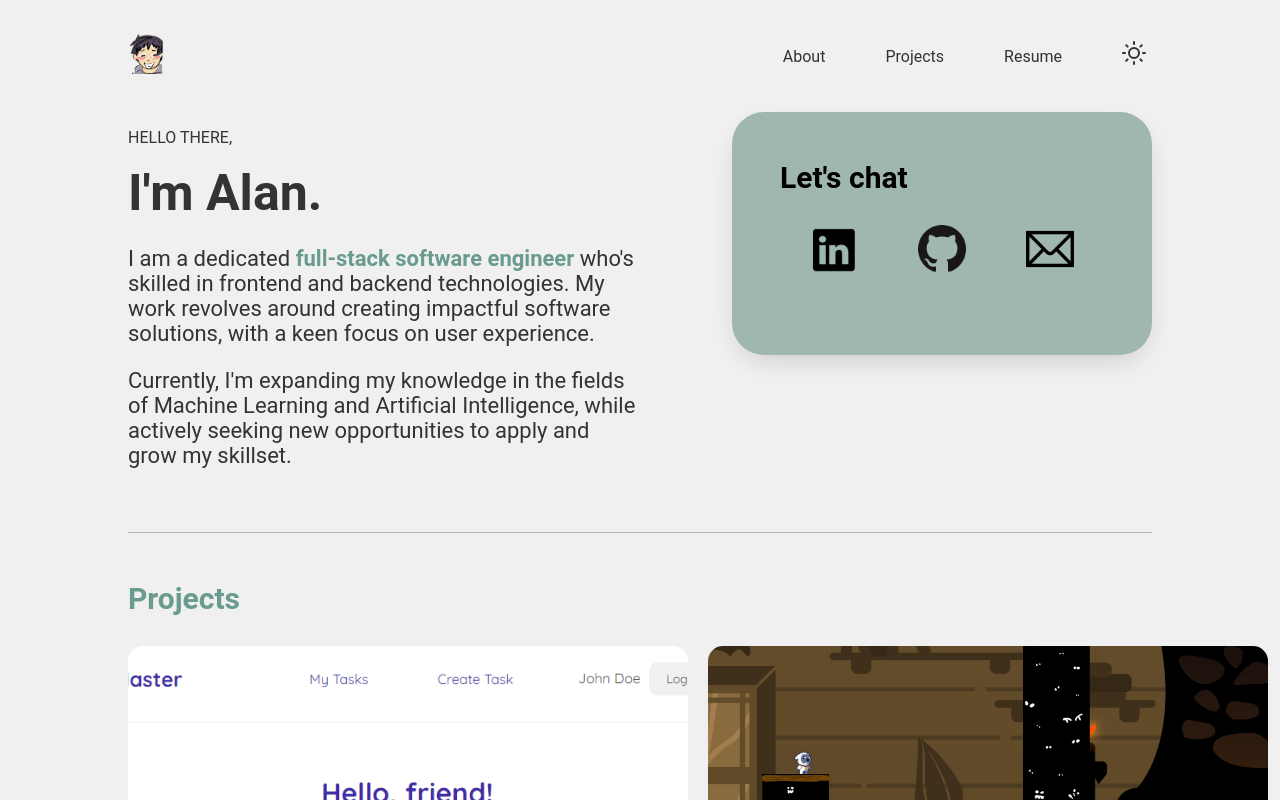
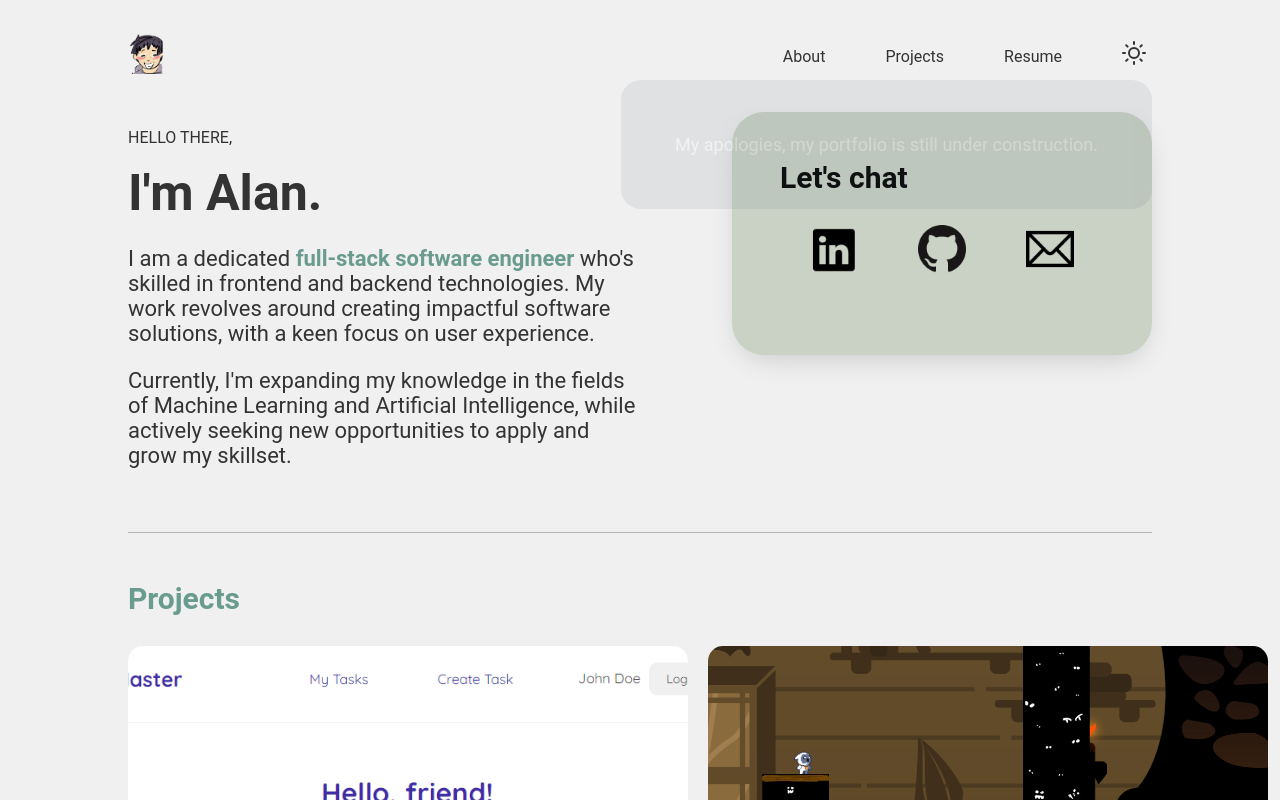
Before and after one commit to nhvn/portfolio, a React (Create React App) app: page / in a window 1280 px wide. Shown: the top 800 px of the page. Built offline with nearby package versions, Linux system fonts and the light colour scheme; a web font is replaced by a local one.

Commit message:
Added prompt that its in construction

```diff
--- a/src/HomePage.js
+++ b/src/HomePage.js
@@ -1,7 +1,22 @@
-import React from 'react';
+import React, { useState, useEffect } from 'react';
 import Projects from './Projects';
 
 const HomePage = () => {
+  const [showPrompt, setShowPrompt] = useState(true);
+  const [isFading, setIsFading] = useState(false);
+
+  useEffect(() => {
+    const timer = setTimeout(() => {
+      setIsFading(true);
+      const transitionTimer = setTimeout(() => {
+        setShowPrompt(false);
+      }, 4000); // This should match the transition duration
+      return () => clearTimeout(transitionTimer);
+    }, 3000); // Change this to the number of seconds you want
+
+    return () => clearTimeout(timer);
+  }, []);
+
   return (
     <div className="home fade">
       <div className="flex">
@@ -22,6 +37,30 @@ const HomePage = () => {
           </section>
         </div>
         <div className="right">
+          {showPrompt && (
+            <div
+              onClick={() => {
+                setIsFading(true);
+                setTimeout(() => setShowPrompt(false), 1000);
+              }}
+              style={{
+                position: 'absolute',
+                fontSize: '18px',
+                top: '10%',
+                right: '10%',
+                padding: '3em',
+                borderRadius: '20px',
+                backgroundColor: 'rgba(112, 128, 144, 0.90)',
+                color: 'white',
+                cursor: 'pointer',
+                zIndex: 10,
+                transition: 'opacity 4s ease-out',
+                opacity: isFading ? 0 : 1,
+              }}
+            >
+              My apologies, my portfolio is still under construction.
+            </div>
+          )}
           <div className="contact">
             <div className="contact-contain">
               <h2>Let's chat</h2>
@@ -43,7 +82,7 @@ const HomePage = () => {
       <div className="divider"></div>
       <Projects />
     </div>
-    )
+  );
 };
 
 export default HomePage;
--- a/src/index.css
+++ b/src/index.css
@@ -124,7 +124,7 @@ section {
   flex: 2;
 }
 .contact-contain {
-  background-color: #a0b7b1;
+  background-color: #cad2c5;
   /* background-color: #adb5bd;  */
   border-radius: 2rem;
   box-shadow: 0 10px 30px -10px rgba(0,0,0,.2);
```
Lines whose indentation alone changed are shown as unchanged.
